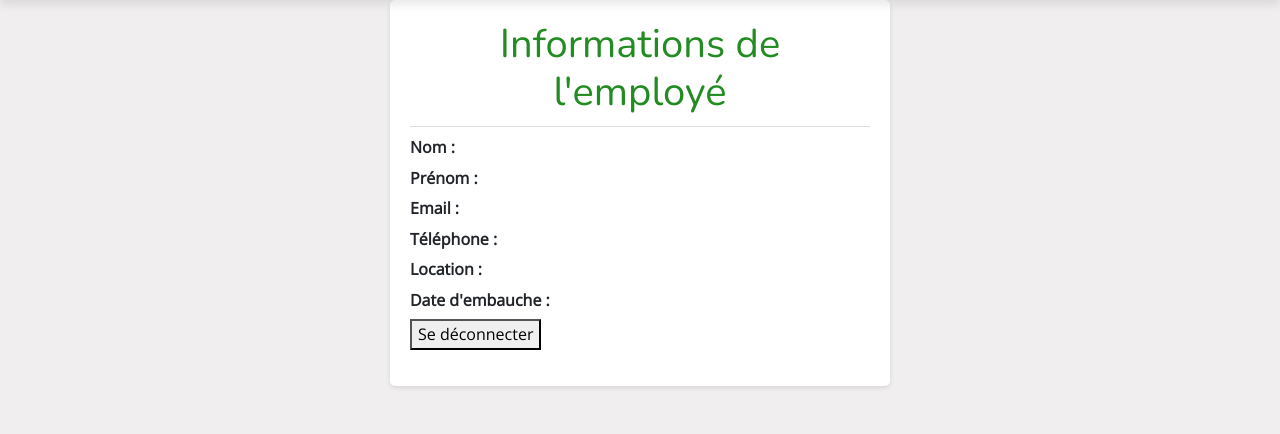
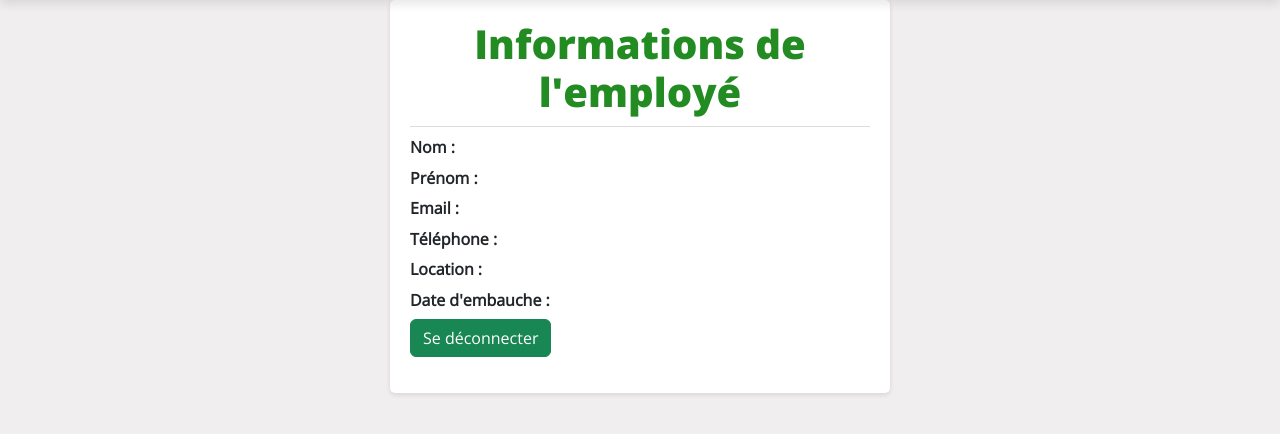
Before and after one commit to InozzCrp/SAE3, a PHP site: page /account.php in a window 1280 px wide. Shown: the part 80-514 px from the top of the page. Run offline with PHP 8.4, Linux system fonts and the light colour scheme; the visitor is signed in with stand-in values (Sample User, id 1); data that the repository does not hold is empty.

Commit message:
cavu 92i part 1

```diff
--- a/account.php
+++ b/account.php
@@ -26,7 +26,7 @@ foreach ($labels as $label => $key) {
 }
 
 echo '<form action="parametres/logout.php" method="POST">
-        <button type="submit">Se déconnecter</button>
+        <button type="submit" class="btn btn-success">Se déconnecter</button>
       </form>';
 
 echo "</div>";
--- a/styles/css/account.css
+++ b/styles/css/account.css
@@ -18,7 +18,3 @@
 .employee-info p {
     margin: 5px 0;
 }
-
-.employee-info strong {
-    font-weight: bold;
-}
--- a/styles/css/head.css
+++ b/styles/css/head.css
@@ -9,17 +9,17 @@
 
 @font-face {
     font-family: Nunito;
-    src: url(../../../styles/fonts/Nunito.ttf);
+    src: url(/styles/fonts/Nunito.ttf);
 }
 
 @font-face {
     font-family: 'Open Sans';
-    src: url(../../../styles/fonts/OpenSans-Regular.ttf);
+    src: url(/styles/fonts/OpenSans-Regular.ttf);
 }
 
 @font-face {
     font-family: 'Open Sans Extra Bold';
-    src: url(../../../styles/fonts/OpenSans-ExtraBold.ttf);
+    src: url(/styles/fonts/OpenSans-ExtraBold.ttf);
 }
 
 body {
@@ -33,7 +33,7 @@ body {
 }
 
 h1, h2 {
-    font-family: Nunito, sans-serif;
+    font-family: 'Open Sans Extra Bold';
     color: var(--colorTint3);
     font-size: 2.5em;
 }
```
